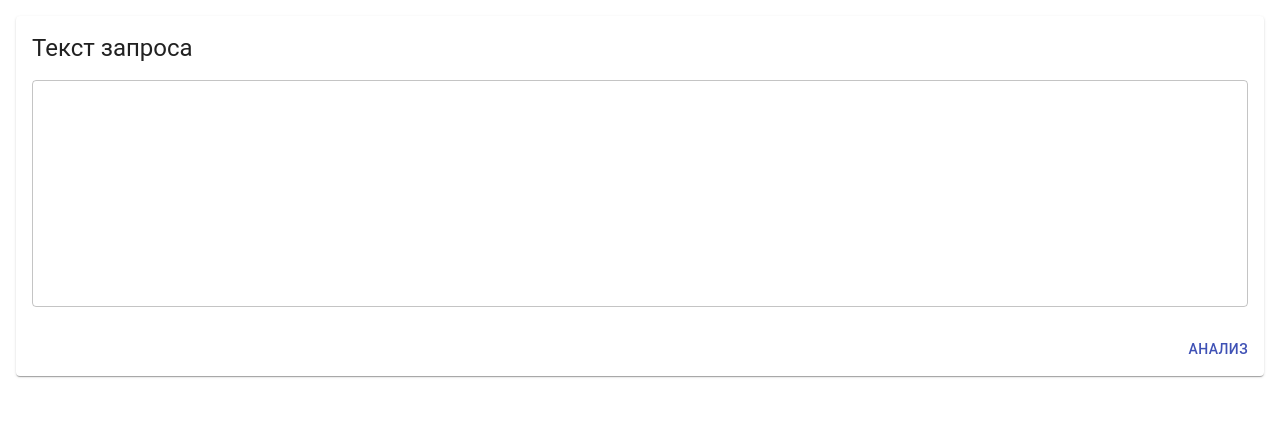
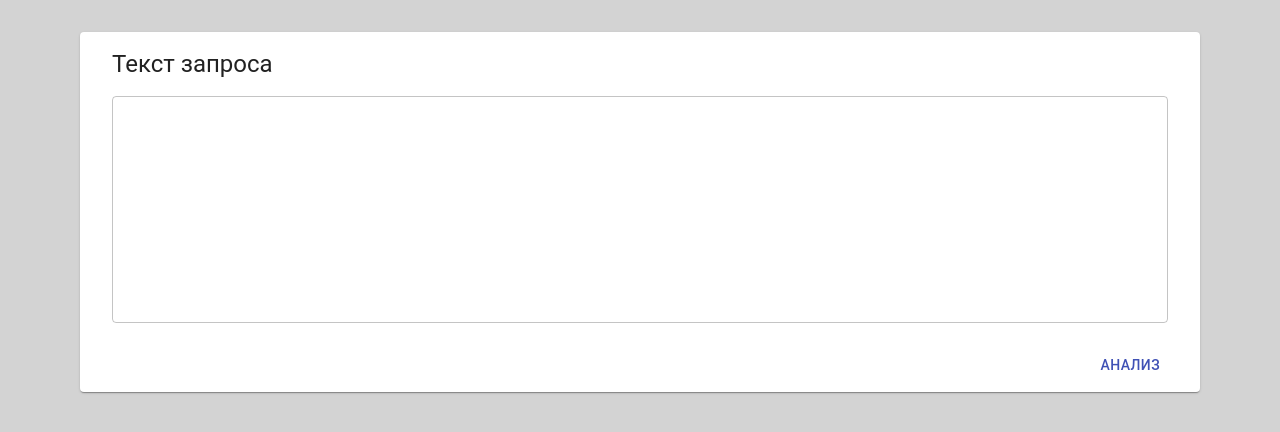
Before and after one commit to MedicBK/medex_client, a React (Create React App) app: page / in a window 1280 px wide. Shown: the top 432 px of the page. Built offline with nearby package versions, Linux system fonts and the light colour scheme.

Commit message:
initial commit

```diff
--- a/src/App.tsx
+++ b/src/App.tsx
@@ -1,5 +1,6 @@
 import React, {useState} from 'react';
 import {
+    Box,
     Button,
     Card,
     CardActions,
@@ -15,20 +16,34 @@ import {AnalizeData, AnalizeResponse} from './AnalizeResponse';
 import axios, {AxiosResponse} from 'axios';
 
 const useStyles = makeStyles((theme) => ({
+    root: {
+        height: '100%',
+        padding: theme.spacing(2),
+        paddingLeft: theme.spacing(8),
+        paddingRight: theme.spacing(8),
+    },
     wrapper: {
         padding: theme.spacing(2),
     },
     resultPaper: {
-        padding: theme.spacing(2),
+        padding: theme.spacing(4),
     },
-    root: {
+    card: {
         width: '100%',
+        // padding: theme.spacing(4),
     },
     cardHeader: {
-        paddingBottom: 0
+        paddingBottom: 0,
+        paddingLeft: theme.spacing(4),
+        paddingRight: theme.spacing(4),
     },
-    title: {
-        fontSize: 14,
+    cardContent: {
+        paddingLeft: theme.spacing(4),
+        paddingRight: theme.spacing(4),
+    },
+    cardAction: {
+        paddingLeft: theme.spacing(4),
+        paddingRight: theme.spacing(4),
     },
     textarea: {
         width: '100%',
@@ -87,14 +102,18 @@ function App() {
     };
 
     return (
-        <Grid container spacing={4} className={classes.wrapper}>
+        <Box className={classes.root}>
+            <Grid container
+                  spacing={4}
+                  className={classes.wrapper}
+            >
                 <Grid item xs={12}>
-                <Card className={classes.root}
+                    <Card className={classes.card}
                           variant="elevation"
                     >
                         <CardHeader title={'Текст запроса'} className={classes.cardHeader}>
                         </CardHeader>
-                    <CardContent>
+                        <CardContent className={classes.cardContent}>
                             <TextField
                                 className={classes.textarea}
                                 multiline
@@ -105,7 +124,7 @@ function App() {
                                 variant="outlined"
                             />
                         </CardContent>
-                    <CardActions>
+                        <CardActions className={classes.cardAction}>
                             <Button variant={'text'}
                                     style={{marginLeft: 'auto'}}
                                     color={'primary'}
@@ -126,7 +145,7 @@ function App() {
                 <Grid item xs={12}>
                     <Paper className={classes.resultPaper} elevation={2}>
                         <Grid container
-                          spacing={2}
+                              spacing={4}
                               direction={'row'}
                         >
                             {response?.map((data, index) => {
@@ -151,6 +170,7 @@ function App() {
                 }
 
             </Grid>
+        </Box>
     );
 }
 
--- a/src/CardItemsView.tsx
+++ b/src/CardItemsView.tsx
@@ -4,10 +4,12 @@ import {CardItemsViewProps} from './CardItemsViewProps';
 import CheckIcon from '@material-ui/icons/Check';
 import {AnalizeTypeEnum} from './AnalizeResponse';
 import {blue, green, grey, red} from '@material-ui/core/colors';
+import {DrugIcon} from './DrugIcon';
 
 const useStyles = makeStyles((theme) => ({
     item: {
         display: 'flex',
+        alignItems: 'flex-start',
     },
     itemText: {
         marginLeft: theme.spacing(1),
@@ -23,7 +25,7 @@ const CardItemsView: React.FC<CardItemsViewProps> = ({items, type}: CardItemsVie
 
         switch (type) {
             case AnalizeTypeEnum.DRUGS:
-                icon = <CheckIcon style={{ color: color }} />;
+                icon = <DrugIcon style={{ color: color }} />;
                 break;
             case AnalizeTypeEnum.EXAMS:
                 icon = <CheckIcon style={{ color: color }} />;
--- /dev/null
+++ b/src/DrugIcon.tsx
@@ -0,0 +1,18 @@
+import {SvgIcon} from '@material-ui/core';
+
+export function DrugIcon(props: any) {
+    return (
+        <SvgIcon {...props}>
+            <path d="M443.393,259.503l29.041-29.041c52.753-52.753,52.759-138.138,0-190.896c-52.751-52.752-138.137-52.759-190.895,0
+			C270.279,50.824,49.78,271.325,39.567,281.538c-52.753,52.753-52.759,138.138,0,190.896c52.751,52.752,138.137,52.759,190.895,0
+			l29.042-29.041c23.216,40.911,67.177,68.577,117.482,68.577c74.43,0,134.984-60.554,134.984-134.984
+			C511.97,326.68,484.305,282.719,443.393,259.503z M242.002,376.985c0,12.635,1.75,24.869,5.011,36.477l-37.761,37.761
+			c-41.029,41.028-107.44,41.034-148.474,0c-41.029-41.028-41.035-107.44,0-148.474l109.465-109.465l100.512,100.511
+			C252.75,316.736,242.002,345.629,242.002,376.985z M361.987,480.897c-50.811-7.3-89.989-51.113-89.989-103.912
+			c0-52.799,39.178-96.612,89.989-103.912V480.897z M291.766,272.386L191.453,172.073L302.749,60.777
+			c41.029-41.028,107.44-41.034,148.474,0c41.029,41.028,41.035,107.44,0,148.474l-37.761,37.761
+			c-11.608-3.262-23.841-5.011-36.476-5.011C344.696,242.001,315.022,253.404,291.766,272.386z M391.984,480.897V273.074
+			c50.811,7.3,89.989,51.113,89.989,103.912C481.973,429.784,442.795,473.597,391.984,480.897z"/>
+        </SvgIcon>
+    );
+}
--- a/src/index.css
+++ b/src/index.css
@@ -5,6 +5,7 @@ body {
     sans-serif;
   -webkit-font-smoothing: antialiased;
   -moz-osx-font-smoothing: grayscale;
+  background-color: lightgrey;
 }
 
 code {
--- a/src/index.tsx
+++ b/src/index.tsx
@@ -2,7 +2,6 @@ import React from 'react';
 import ReactDOM from 'react-dom';
 import './index.css';
 import App from './App';
-import reportWebVitals from './reportWebVitals';
 
 ReactDOM.render(
   <React.StrictMode>
@@ -10,8 +9,3 @@ ReactDOM.render(
   </React.StrictMode>,
   document.getElementById('root')
 );
-
-// If you want to start measuring performance in your app, pass a function
-// to log results (for example: reportWebVitals(console.log))
-// or send to an analytics endpoint. Learn more: https://bit.ly/CRA-vitals
-reportWebVitals();
--- a/src/reportWebVitals.ts
+++ /dev/null
@@ -1,15 +0,0 @@
-import { ReportHandler } from 'web-vitals';
-
-const reportWebVitals = (onPerfEntry?: ReportHandler) => {
-  if (onPerfEntry && onPerfEntry instanceof Function) {
-    import('web-vitals').then(({ getCLS, getFID, getFCP, getLCP, getTTFB }) => {
-      getCLS(onPerfEntry);
-      getFID(onPerfEntry);
-      getFCP(onPerfEntry);
-      getLCP(onPerfEntry);
-      getTTFB(onPerfEntry);
-    });
-  }
-};
-
-export default reportWebVitals;
```
Also changed, not shown: src/drugs.svg (added). Lines whose indentation alone changed are shown as unchanged.
